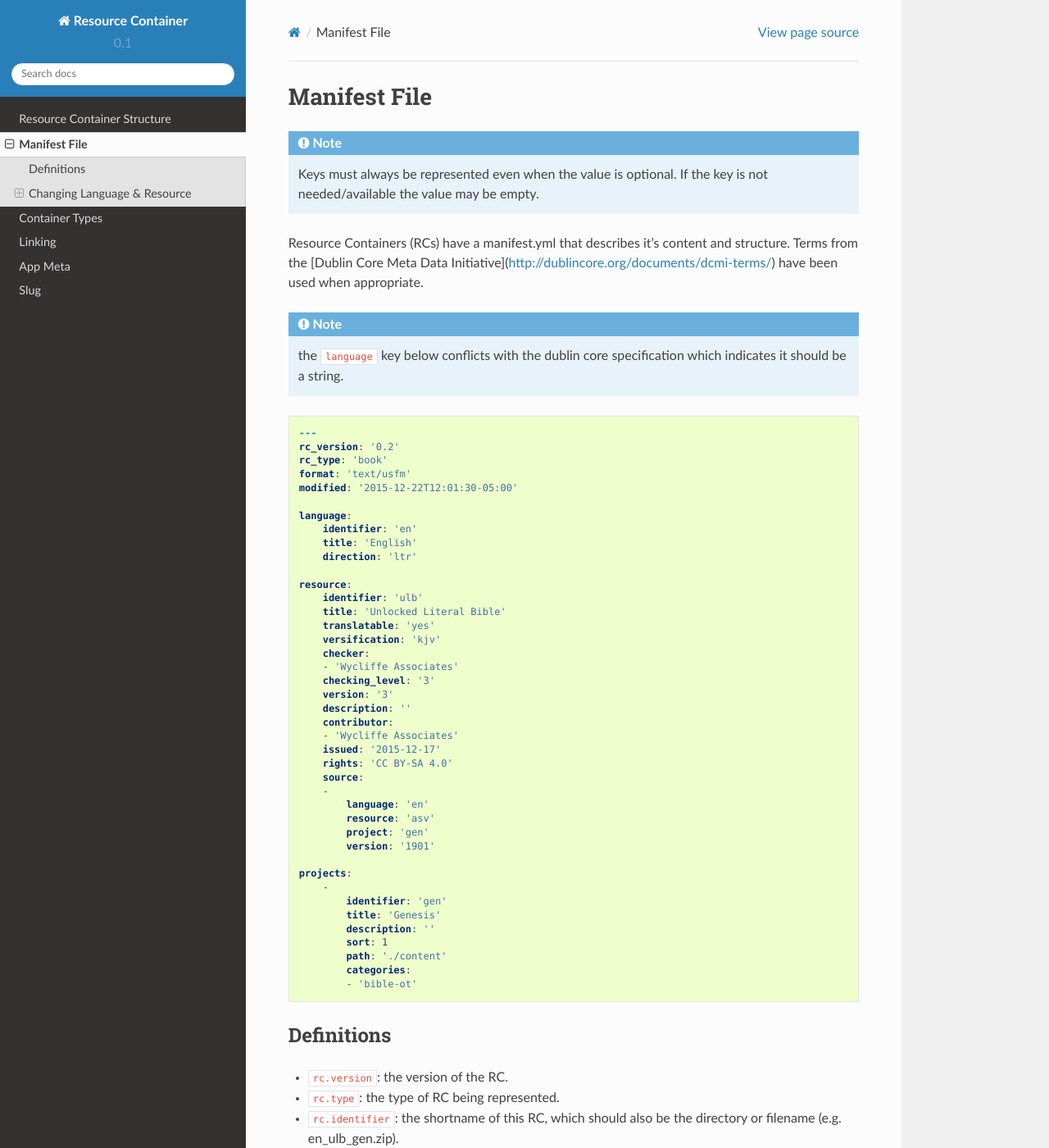
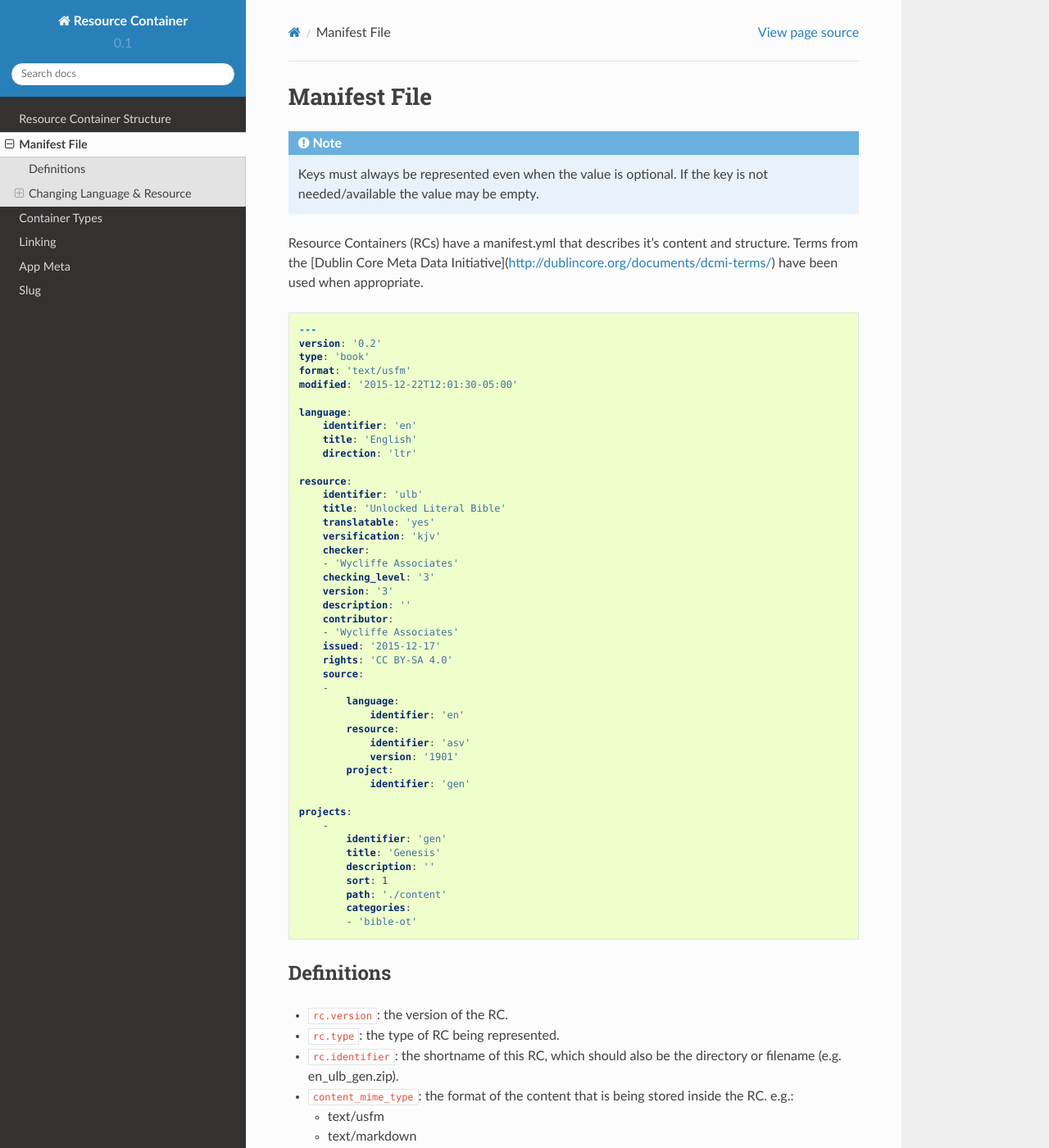
Before and after one commit to unfoldingWord-dev/Resource-Container, a Sphinx documentation site: the page built from docs/manifest.rst, in a window 1280 px wide and 1400 px high. Shown: the whole window at 82% size. Built offline with Sphinx 7.4.7 and the Read the Docs theme 2.0.0, drawn with Linux system fonts in a browser that asks for light colours; some of the changed lines change nothing that is shown.

Commit message:
more tweaks

```diff
--- a/docs/manifest.rst
+++ b/docs/manifest.rst
@@ -8,13 +8,11 @@ Manifest File
 Resource Containers (RCs) have a manifest.yml that describes it's content and structure.
 Terms from the [Dublin Core Meta Data Initiative](http://dublincore.org/documents/dcmi-terms/) have been used when appropriate.
 
-.. note:: the ``language`` key below conflicts with the dublin core specification which indicates it should be a string.
-
 .. code-block:: yaml
 
     ---
-    rc_version: '0.2'
-    rc_type: 'book'
+    version: '0.2'
+    type: 'book'
     format: 'text/usfm'
     modified: '2015-12-22T12:01:30-05:00'
 
@@ -39,10 +37,13 @@ Terms from the [Dublin Core Meta Data Initiative](http://dublincore.org/document
         rights: 'CC BY-SA 4.0'
         source:
         -
-            language: 'en'
-            resource: 'asv'
-            project: 'gen'
-            version: '1901'
+            language:
+                identifier: 'en'
+            resource:
+                identifier: 'asv'
+                version: '1901'
+            project:
+                identifier: 'gen'
 
     projects:
         -
```
